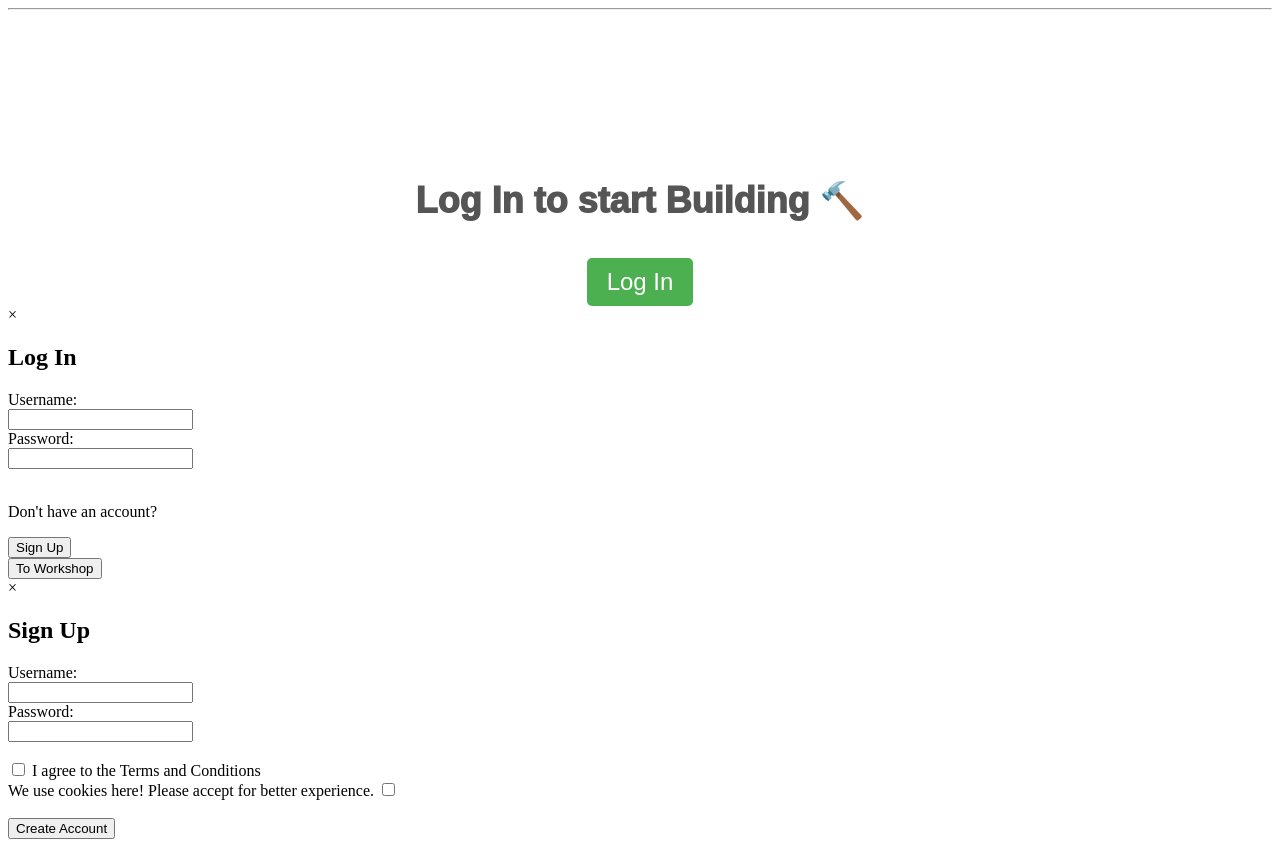
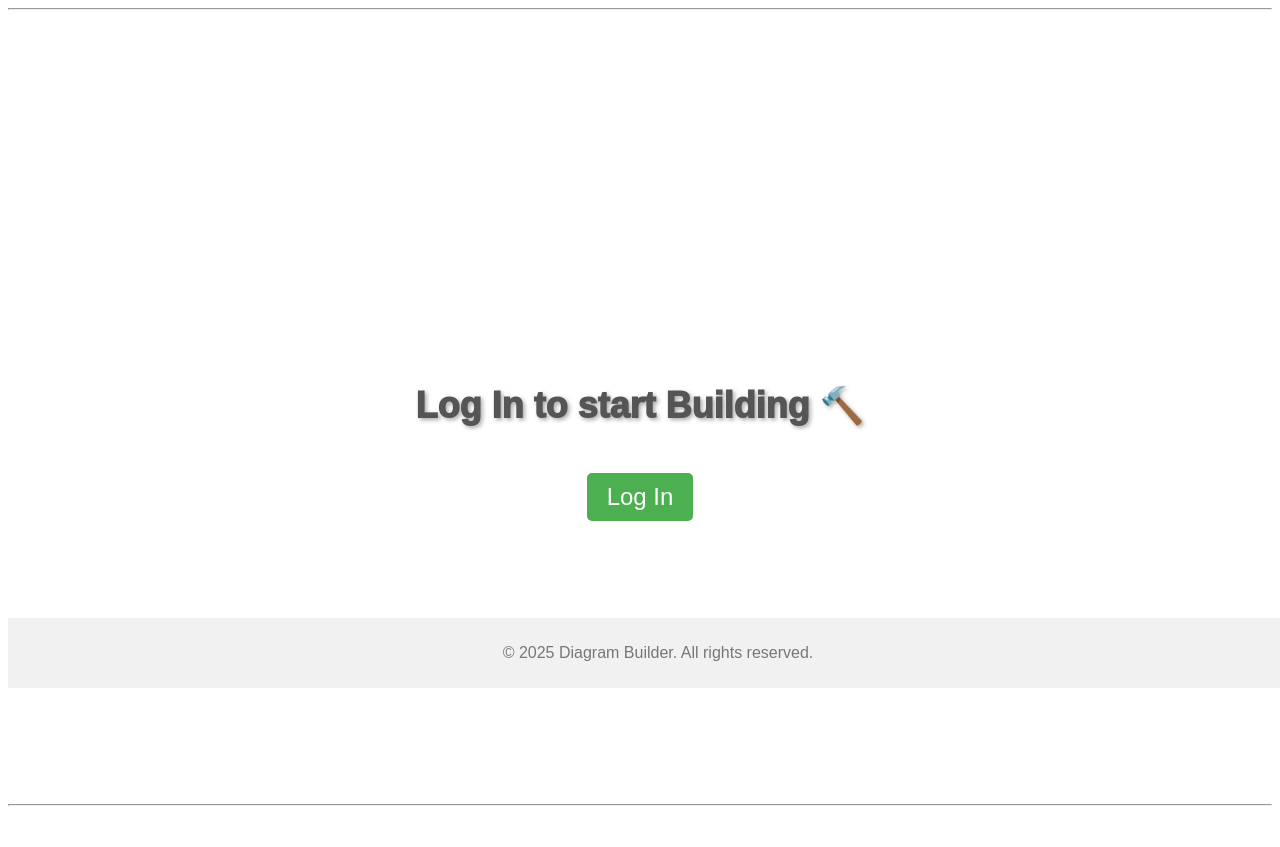
Before and after one commit to Krokodille777/Chart-Workshop, a Flask app: template templates/index.html in a window 1280 px wide. Shown: the part 112-959 px from the top of the page. After the commit the page ends 918 px from the top, so only its background shows below. Run offline with Flask 3, Linux system fonts and the light colour scheme; the template is opened without the code that fills it, so the values that code supplies are empty.

Commit message:
enhance footer with copyright notice and update styles for login and modal elements

```diff
--- a/static/style.css
+++ b/static/style.css
@@ -33,6 +33,9 @@ header nav {
     font-family: Arial, Helvetica, sans-serif;
     margin-top: 50px;
     font-weight: 1000;
+    position: relative;
+    text-shadow: 2px 2px 4px #aaa;
+    bottom: 40px;
 }
 .main{
     margin-top: 120px;
@@ -40,6 +43,7 @@ header nav {
     justify-content: center;
     align-items: center;
     flex-direction: column;
+    padding: 245px;
 }
 
 #login{
@@ -50,8 +54,45 @@ header nav {
     border: none;
     border-radius: 5px;
     cursor: pointer;
+    font-family: Arial, Helvetica, sans-serif;
+    position: relative;
+    bottom: 30px;
+}
+footer{
+    text-align: center;
+    padding: 10px;
+    background-color: #f1f1f1;
+    position: fixed;
+    width: 100%;
+    bottom: 0;
+    font-family: Arial, Helvetica, sans-serif;
+    color: #777;
 }
 
 #login:hover{
     background-color: #45a049;
 }
+
+#logIn_Modal, #signUp_Modal{
+    display: none;
+    position: fixed;
+    z-index: 1;
+    left: 0;
+    top: 0;
+    width: 100%;
+    font-family: Arial, Helvetica, sans-serif;
+    height: 100%;
+    overflow: auto;
+    background-color: rgb(0,0,0);
+    background-color: rgba(0,0,0,0.4);
+    padding-top: 60px;
+}
+
+#login-header, #signUp-header{
+    background-color: #fefefe;
+    margin: 5% auto 15% auto;
+    border: 1px solid #888;
+    width: 80%;
+    padding: 20px;
+    border-radius: 10px;
+}
--- a/templates/index.html
+++ b/templates/index.html
@@ -17,7 +17,10 @@
             <p id = "p1">Log In to start Building 🔨</p>
             <button id = "login" onclick="location.href='/login'">Log In</button>
         </div>
-
+        <hr>
+        <footer class="footer">
+            <p>© 2025 Diagram Builder. All rights reserved.</p>
+        </footer>
 
         <div class = "Xtras">
             <div id = "logIn_Modal">
```
